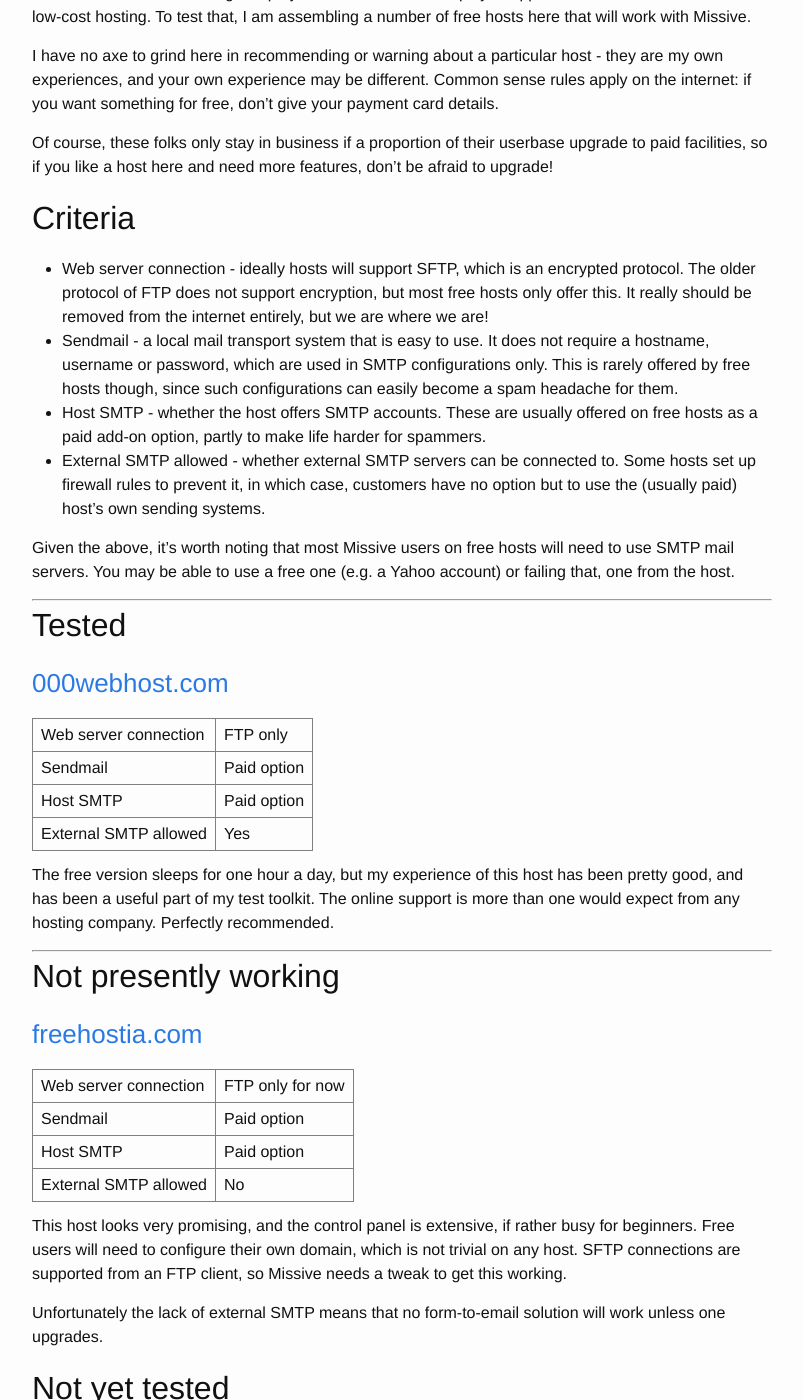
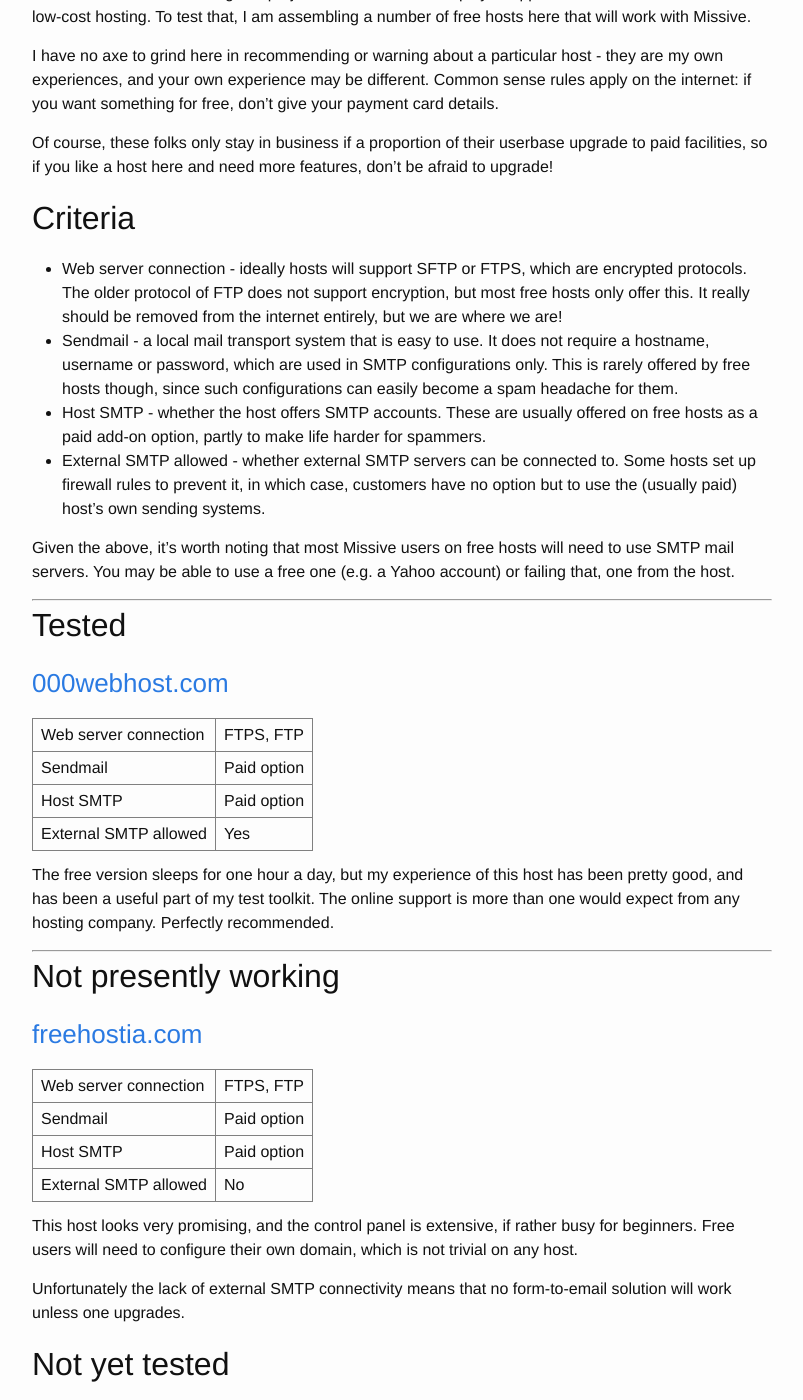
Before and after one commit to missive-app/docs, a Jekyll site: the page built from _posts/2018-02-12-list-of-free-lamp-hosts.markdown, in a window 1280 px wide and 1400 px high, scrolled down 219 px. Shown: the whole window, without its empty margins (238-1041 px from the left). Built offline with Jekyll 4.4.1, drawn with Linux system fonts in a browser that asks for light colours.

Commit message:
Upgrade free host docs to reflect new FTPS support

```diff
--- a/_posts/2018-02-12-list-of-free-lamp-hosts.markdown
+++ b/_posts/2018-02-12-list-of-free-lamp-hosts.markdown
@@ -22,8 +22,8 @@
 
 ## Criteria
 
-* Web server connection - ideally hosts will support SFTP, which is an encrypted
-protocol. The older protocol of FTP does not support encryption, but most free hosts
+* Web server connection - ideally hosts will support SFTP or FTPS, which are encrypted
+protocols. The older protocol of FTP does not support encryption, but most free hosts
 only offer this. It really should be removed from the internet entirely, but we are
 where we are!
 * Sendmail - a local mail transport system that is easy to use. It does not require
@@ -46,7 +46,7 @@
 
 ### [000webhost.com](https://www.000webhost.com/)
 
-| Web server connection | FTP only |
+| Web server connection | FTPS, FTP |
 | Sendmail | Paid option |
 | Host SMTP | Paid option |
 | External SMTP allowed | Yes |
@@ -61,18 +61,17 @@
 
 ### [freehostia.com](https://www.freehostia.com/)
 
-| Web server connection | FTP only for now |
+| Web server connection | FTPS, FTP |
 | Sendmail | Paid option |
 | Host SMTP | Paid option |
 | External SMTP allowed | No |
 
 This host looks very promising, and the control panel is extensive, if rather busy for
 beginners. Free users will need to configure their own domain, which is not trivial
-on any host. SFTP connections are supported from an FTP client, so Missive needs a
-tweak to get this working.
+on any host.
 
-Unfortunately the lack of external SMTP means that no form-to-email solution will
-work unless one upgrades.
+Unfortunately the lack of external SMTP connectivity means that no form-to-email
+solution will work unless one upgrades.
 
 ## Not yet tested
 
```
